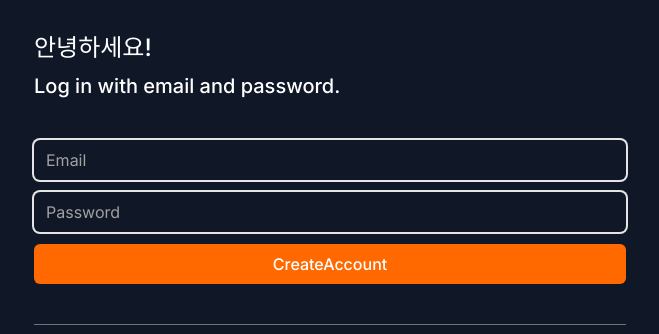
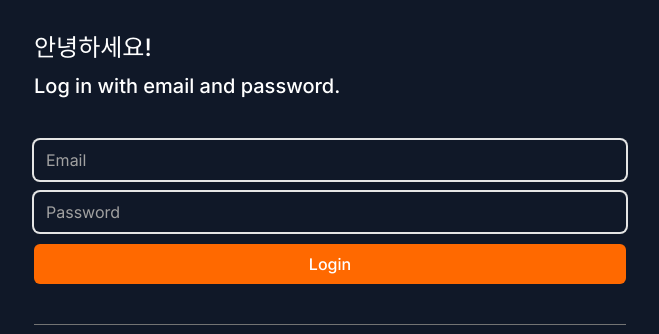
Before and after one commit to dany02/carrot-market-reloaded, a Next.js app: page /login in a window 1280 px wide. Shown: the top 334 px of the page, without its empty margins (310-969 px from the left). Built offline with nearby package versions, Linux system fonts and the light colour scheme.

Commit message:
useFormStatus

```diff
--- a/app/globals.css
+++ b/app/globals.css
@@ -30,7 +30,6 @@
 	a {
 		@apply text-orange-500;
 	}
-
 }
 
 @layer components {
--- /dev/null
+++ b/app/login/actions.ts
@@ -0,0 +1,14 @@
+"use server";
+
+import { redirect } from "next/navigation";
+
+export async function handleForm(prevState: any, formData: FormData){
+	await new Promise((resolve)=>setTimeout(resolve,5000));
+	console.log(formData);
+	//redirect("/");
+	return{
+		errors:["wrong password", "password too short"]
+	};
+
+
+}
--- a/app/login/page.tsx
+++ b/app/login/page.tsx
@@ -1,22 +1,20 @@
+"use client";
 import FromButton from "@/components/form-btn";
 import FormInput from "@/components/form-input";
 import SocialLogin from "@/components/social-login";
+import { redirect } from "next/navigation";
+import { useFormState } from "react-dom";
+import { handleForm } from "./actions";
 
 export default function LogIn() {
-	async function handleForm(formData: FormData){
-		"use server";
-		console.log(formData.get("email"), formData.get("password"));
-
-		console.log("i run in the server baby!");
-	}
-
+	const [state, action] = useFormState(handleForm, null);
     return (
         <div className="flex flex-col gap-10 py-8 px-6">
             <div className="flex flex-col gap-2 *:font-medium">
                 <h1 className="text-2xl">안녕하세요!</h1>
                 <h2 className="text-xl">Log in with email and password.</h2>
             </div>
-            <form action={handleForm} className="flex flex-col gap-3">
+            <form action={action} className="flex flex-col gap-3">
                 <FormInput
 					name="email"
                     type="email"
@@ -29,9 +27,9 @@ export default function LogIn() {
                     type="password"
                     placeholder="Password"
                     required
-                    errors={[]}
+                    errors={state?.errors ?? []}
                 />
-                <FromButton loading={false} text="CreateAccount" />
+                <FromButton text="Login" />
             </form>
             <SocialLogin />
         </div>
--- a/components/form-btn.tsx
+++ b/components/form-btn.tsx
@@ -1,9 +1,17 @@
+"use client"
+import { useFormStatus } from "react-dom";
+
 interface FromButtonProps {
-	loading: boolean;
-	text: string;
+    text: string;
 }
-export default function FromButton({loading, text}:FromButtonProps){
-	return(
-		<button disabled={loading} className="primary-btn h-10 disabled:bg-neutral-400 disabled:text-neutral-300 disabled:cursor-not-allowed">{loading? "로딩 중" : text}</button>
-	);
+export default function FromButton({ text }: FromButtonProps) {
+	const {pending} = useFormStatus();
+    return (
+        <button
+            disabled={pending}
+            className="primary-btn h-10 disabled:bg-neutral-400 disabled:text-neutral-300 disabled:cursor-not-allowed"
+        >
+            {pending ? "로딩 중" : text}
+        </button>
+    );
 }
```
